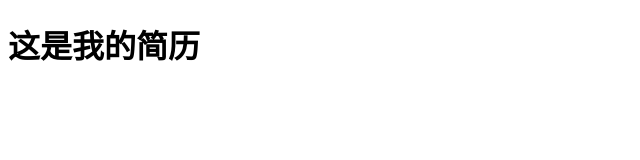
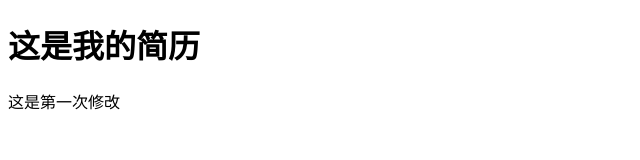
Before and after one commit to xiaoqiang2019tt/xiaoqiang, a plain HTML site: page index.html in a window 1280 px wide. Shown: the whole page, without its empty margins (0-640 px from the left). Drawn offline with Linux system fonts and the light colour scheme.

Commit message:
Signed-off-by: xiaoqiang <2313180467@qq.com>

```diff
--- a/index.html
+++ b/index.html
@@ -8,5 +8,6 @@
 </head>
 <body>
     <h1>这是我的简历</h1>
+    <p>这是第一次修改</p>
 </body>
 </html>
```
